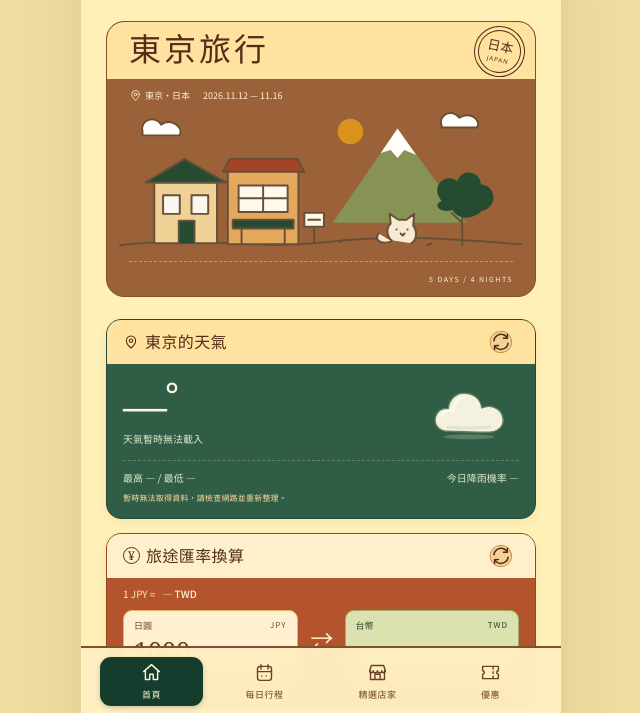
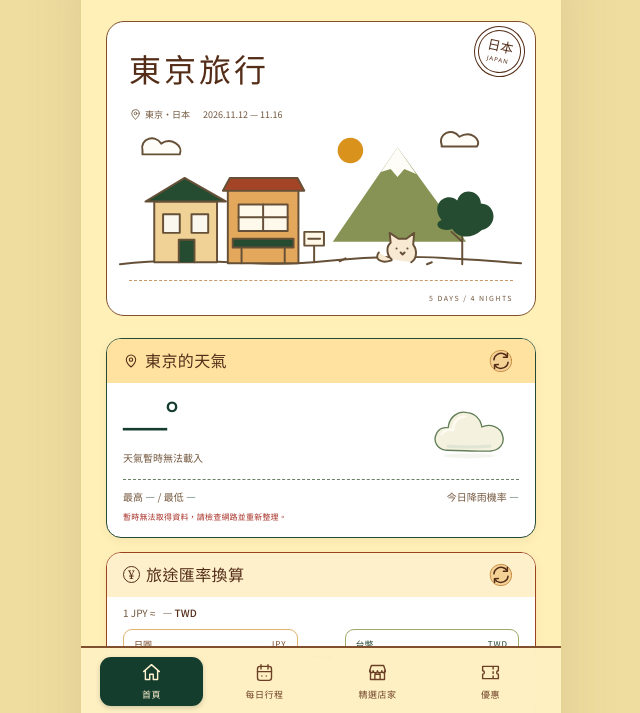
Before and after one commit to Nigel-wei-zhe/DB-travel-web, a website: page index.html in a window 1280 px wide. Shown: the part 85-798 px from the top of the page, without its empty margins (319-959 px from the left). Drawn offline with Linux system fonts and the light colour scheme; no server answers.

Commit message:
首頁卡片內容改白底並移除封面標題跳色

```diff
--- a/styles.css
+++ b/styles.css
@@ -355,10 +355,9 @@ svg.live-weather-icon { width: 96px; height: 80px; }
 #home-page .cover h1 {
   width: auto;
   max-width: none;
-  margin: calc(-1 * var(--home-cover-top)) calc(-1 * var(--home-cover-side)) 10px;
-  padding: 2px 70px 2px var(--home-cover-side);
-  border-radius: 17px 17px 0 0;
-  background: var(--home-title-gold);
+  margin: 0 0 10px;
+  padding: 0 48px 0 0;
+  background: transparent;
   color: var(--home-title-coffee);
   overflow-wrap: anywhere;
 }
@@ -412,7 +411,6 @@ svg.live-weather-icon { width: 96px; height: 80px; }
 #home-page .day-heading p { color: var(--home-title-coffee); }
 #home-page .day-heading .flower { display: none; }
 
-#home-page .cover { --home-cover-top: 23px; --home-cover-side: 22px; }
 #home-page .cover-heading {
   position: absolute;
   top: 8px;
@@ -425,6 +423,26 @@ svg.live-weather-icon { width: 96px; height: 80px; }
   outline-color: currentColor;
 }
 @media (max-width: 360px) {
-  #home-page .cover { --home-cover-top: 20px; --home-cover-side: 17px; }
   #home-page .day-heading { margin: -15px -15px 0; padding: 6px 15px; }
 }
+
+/* 首頁內容區統一白底，標題保留跳色。 */
+:root { --home-card-surface: #ffffff; }
+#home-page .cover,
+#home-page .card,
+#home-page .exchange .converter label,
+#home-page .exchange .converted { background: var(--home-card-surface); }
+#home-page .trip-meta,
+#home-page .cover-foot,
+#home-page .weather-main p,
+#home-page .weather-details,
+#home-page .weather .data-note,
+#home-page .exchange .rate,
+#home-page .exchange .data-note { color: var(--muted); }
+#home-page .weather .temperature,
+#home-page .weather-details b { color: var(--home-title-forest); }
+#home-page .exchange .rate strong,
+#home-page .exchange .swap { color: var(--home-title-coffee); }
+#home-page .weather .data-error,
+#home-page .exchange .data-error { color: var(--maple); }
+#home-page .timeline li::before { border-color: var(--home-card-surface); }
```
